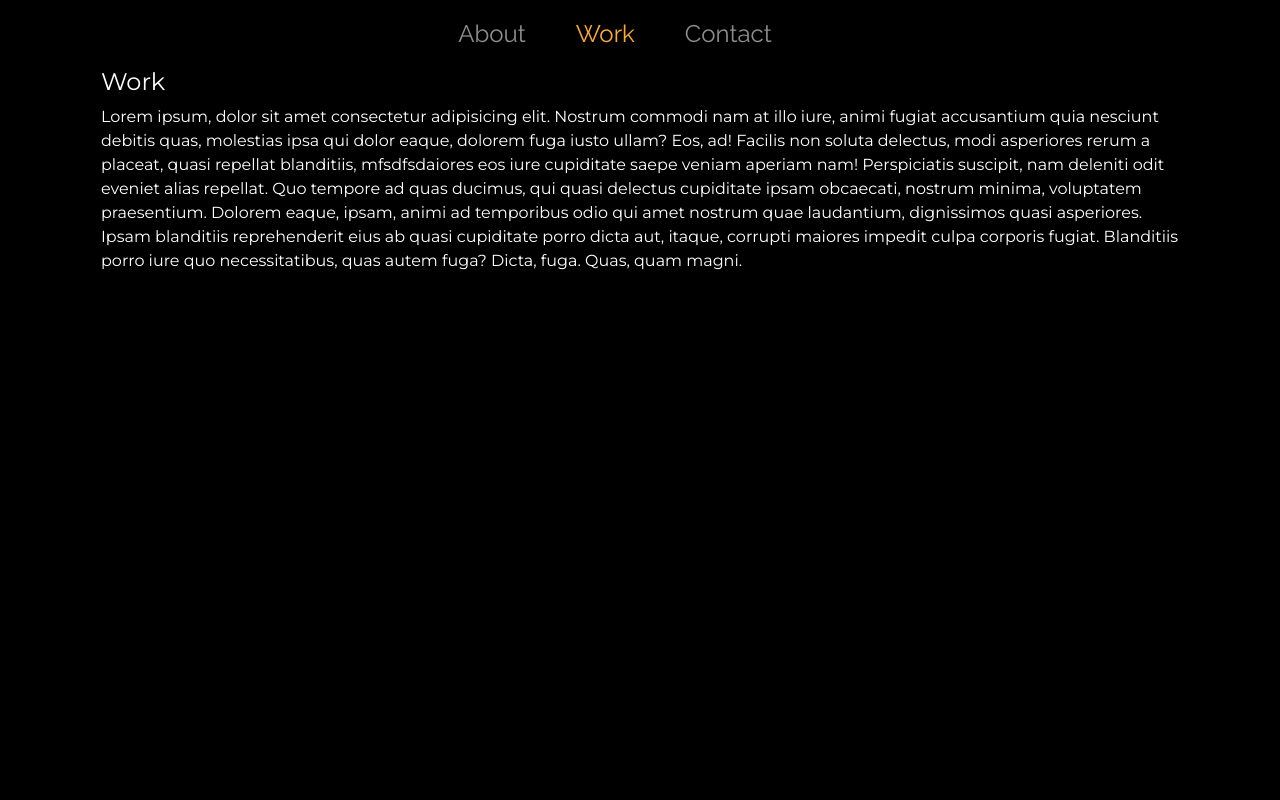
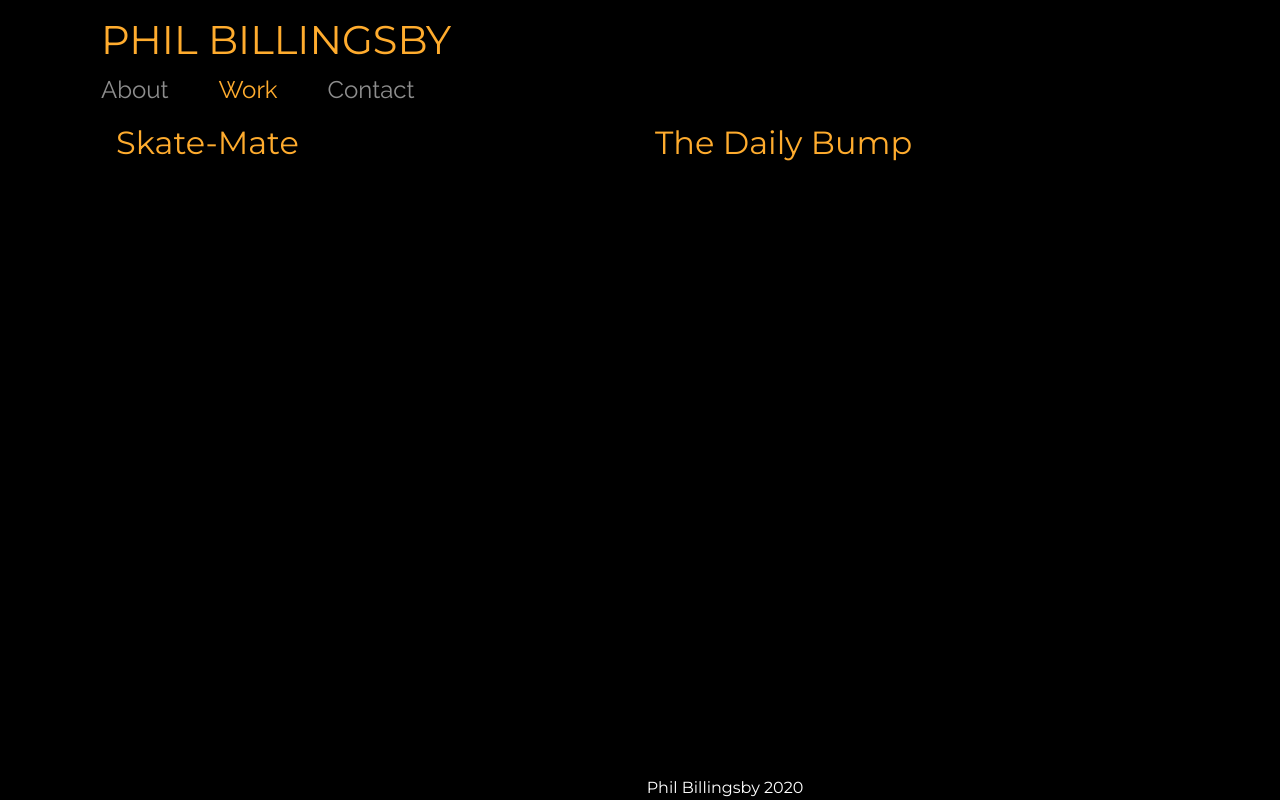
Before and after one commit to PBillingsby/PBillingsby.github.io, a React (Create React App) app: page /work in a window 1280 px wide. Built offline with nearby package versions, Linux system fonts and the light colour scheme.

Commit message:
Add footer, projects and projectcard

```diff
--- a/src/About.js
+++ b/src/About.js
@@ -3,13 +3,8 @@ import React from "react";
 const About = () => {
   return (
     <div>
-      <div className="float-left w-25 mr-5 mb-5">
-        <h2 className="pt-4">
-          PHIL <div className="pl-4">BILLINGSBY</div>
-        </h2>
-        <sup className="ml-5">
-          <strong>Full-Stack Software Developer</strong>
-        </sup>
+      <div className="float-left w-25 pt-4">
+        <h4 className="orange-color">Full-Stack Software Developer</h4>
         <p>
           Based in Las Vegas, Nevada. I enjoy designing, building, breaking, and
           fixing web applications.
--- a/src/App.css
+++ b/src/App.css
@@ -3,6 +3,17 @@ body {
   color: white;
   background-color: black;
   font-family: Montserrat;
+}
+footer {
+  position: fixed;
+  bottom: 0;
+  text-align: center;
+  width: 100%;
+  margin: auto;
+}
+.orange-color,
+h2 {
+  color: rgb(255, 172, 46);
 }
 .link-style {
   font-family: Raleway;
@@ -14,24 +25,20 @@ body {
 .link-style:hover {
   color: white;
 }
-
-h2 {
-  color: rgb(255, 172, 46);
-}
 .fade-enter {
-  opacity: 0.01;
+  opacity: 0.4;
 }
 
 .fade-enter.fade-enter-active {
   opacity: 1;
-  transition: opacity 100ms ease-in;
+  transition: opacity 200ms ease-in;
 }
 
 .fade-exit {
-  opacity: 1;
+  opacity: 0;
 }
 
 .fade-exit.fade-exit-active {
-  opacity: 0.01;
+  opacity: 0.4;
   transition: opacity 100ms ease-in;
 }
--- a/src/App.js
+++ b/src/App.js
@@ -8,10 +8,14 @@ class App extends Component {
   render() {
     return (
       <div id="main" className="container">
-        <header className="mt-3">
-          <NavBar />
+        <header className="mt-3 ml-3">
+          <span>
+            <h1 className="orange-color">PHIL BILLINGSBY</h1>
+            <NavBar />
+          </span>
         </header>
         <Routes />
+        <footer>Phil Billingsby 2020</footer>
       </div>
     );
   }
--- a/src/NavBar.js
+++ b/src/NavBar.js
@@ -3,7 +3,7 @@ import { NavLink } from "react-router-dom";
 
 const Navlink = () => {
   return (
-    <div className="text-center">
+    <div>
       <NavLink
         exact
         to="/"
--- /dev/null
+++ b/src/ProjectCard.js
@@ -0,0 +1,11 @@
+import React from "react";
+
+const ProjectCard = props => {
+  return (
+    <div className="col-sm">
+      <h2>{props.project.title}</h2>
+    </div>
+  );
+};
+
+export default ProjectCard;
--- /dev/null
+++ b/src/Projects.js
@@ -0,0 +1,18 @@
+const projects = [
+  {
+    title: "Skate-Mate",
+    url: "https://github.com/PBillingsby/skate-mate-project",
+    description:
+      "Ruby on Rails application for skateboarders worldwide to store skatepark and spot photos and information.",
+    tech: ["Ruby On Rails", "ActiveRecord", "HTML", "CSS"]
+  },
+  {
+    title: "The Daily Bump",
+    url: "https://github.com/PBillingsby/the-daily-bump",
+    description:
+      "JavaScript and Rails API single-page application for tracking appointments, baby names, and images through a pregnancy",
+    tech: ["JavaScript", "Ruby on Rails", "ActiveRecord", "Bootstrap"]
+  }
+];
+
+export default projects;
--- a/src/Routes.js
+++ b/src/Routes.js
@@ -12,7 +12,7 @@ const Routes = ({ location }) => {
         <CSSTransition
           classNames={"fade"}
           key={location.key}
-          timeout={{ enter: 300, exit: 300 }}
+          timeout={{ enter: 100, exit: 300 }}
         >
           <Switch location={location}>
             <Route exact path="/">
--- a/src/Work.js
+++ b/src/Work.js
@@ -1,24 +1,13 @@
 import React from "react";
 
+import ProjectCard from "./ProjectCard";
+import projects from "./Projects";
 const Work = () => {
   return (
-    <div>
-      <h4>Work</h4>
-      <p>
-        Lorem ipsum, dolor sit amet consectetur adipisicing elit. Nostrum
-        commodi nam at illo iure, animi fugiat accusantium quia nesciunt debitis
-        quas, molestias ipsa qui dolor eaque, dolorem fuga iusto ullam? Eos, ad!
-        Facilis non soluta delectus, modi asperiores rerum a placeat, quasi
-        repellat blanditiis, mfsdfsdaiores eos iure cupiditate saepe veniam
-        aperiam nam! Perspiciatis suscipit, nam deleniti odit eveniet alias
-        repellat. Quo tempore ad quas ducimus, qui quasi delectus cupiditate
-        ipsam obcaecati, nostrum minima, voluptatem praesentium. Dolorem eaque,
-        ipsam, animi ad temporibus odio qui amet nostrum quae laudantium,
-        dignissimos quasi asperiores. Ipsam blanditiis reprehenderit eius ab
-        quasi cupiditate porro dicta aut, itaque, corrupti maiores impedit culpa
-        corporis fugiat. Blanditiis porro iure quo necessitatibus, quas autem
-        fuga? Dicta, fuga. Quas, quam magni.
-      </p>
+    <div class="row mx-auto">
+      {projects.map(project => {
+        return <ProjectCard project={project} />;
+      })}
     </div>
   );
 };
```
